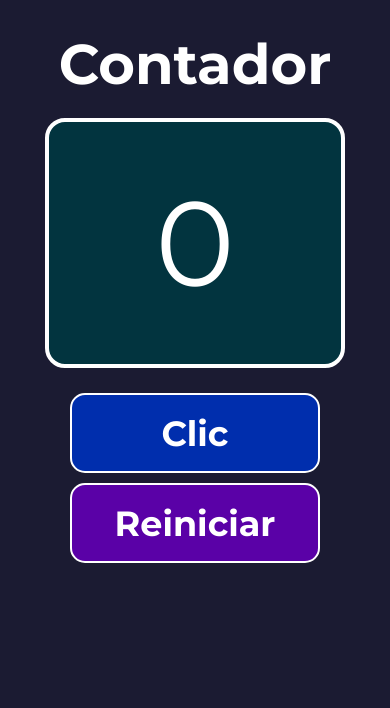
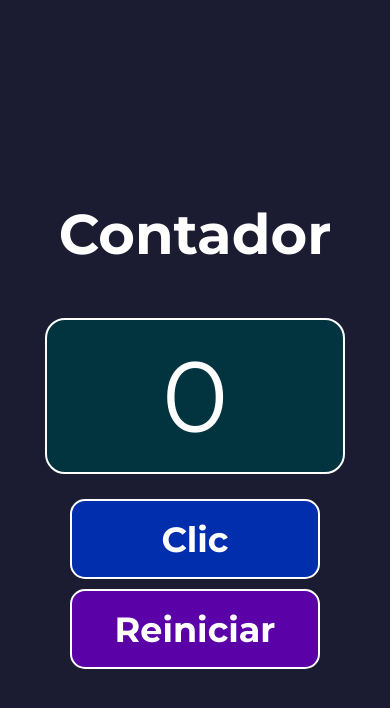
Before and after one commit to alfred3ks/contador, a React (Vite) app: page / in a window 390 px wide. Shown: the top 708 px of the page. Built offline with nearby package versions, Linux system fonts and the light colour scheme.

Commit message:
Ajustes en los estilos para mobile.

```diff
--- a/src/App.css
+++ b/src/App.css
@@ -1,22 +1,21 @@
 .App {
-	/* height: 100vh;
+	width: 100%;
+	max-width: 450px;
+	min-width: 300px;
 	display: flex;
-	flex-wrap: wrap;
 	flex-direction: column;
 	align-items: center;
-	justify-content: center; */
-	font-family: "Montserrat", sans-serif;
+	justify-content: center;
+	height: 100vh;
+	margin: auto;
 }
 
-.logo-contenedor {
+.title {
 	width: 100%;
-	display: flex;
-	align-items: center;
-	justify-content: center;
-	margin-top: 30px;
+	text-align: center;
+	margin: 30px 0;
 	color: #ffffff;
 	font-size: 2.8rem;
-	font-family: "Montserrat", sans-serif;
 }
 
 .contenedor-principal {
--- a/src/App.jsx
+++ b/src/App.jsx
@@ -6,7 +6,7 @@ import Boton from "./components/Boton";
 const App = () => {
 	const [numClics, setNumClics] = useState(0);
 
-	const manejarClic = () => {
+	const incrementar = () => {
 		setNumClics(numClics + 1);
 	};
 
@@ -16,7 +16,7 @@ const App = () => {
 
 	return (
 		<div className='App'>
-			<div className='logo-contenedor'>
+			<div className='title'>
 				<h1>Contador</h1>
 			</div>
 			<div className='contenedor-principal'>
@@ -24,7 +24,7 @@ const App = () => {
 				<Boton
 					texto={"Clic"}
 					esBotonDeClic={true}
-					manejarClic={manejarClic}
+					manejarClic={incrementar}
 				/>
 				<Boton
 					texto={"Reiniciar"}
--- a/src/components/Contador.module.css
+++ b/src/components/Contador.module.css
@@ -1,14 +1,13 @@
 .contador {
 	min-width: 300px;
-	height: 250px;
-	font-size: 12rem;
-	padding: 25px;
+	font-size: 10rem;
+	padding: 15px;
 	color: #ffffff;
 	background-color: rgb(2, 52, 63);
 	display: flex;
 	align-items: center;
 	justify-content: center;
-	border: 4px solid #ffffff;
+	border: 2px solid #ffffff;
 	border-radius: 20px;
 	margin: 20px 0;
 }
--- a/src/styles/resets.css
+++ b/src/styles/resets.css
@@ -12,4 +12,5 @@ html {
 html,
 body {
 	background-color: #1b1b32;
+	font-family: "Montserrat", sans-serif;
 }
```
